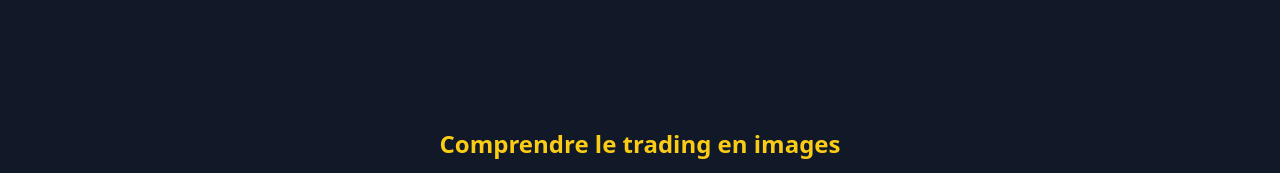
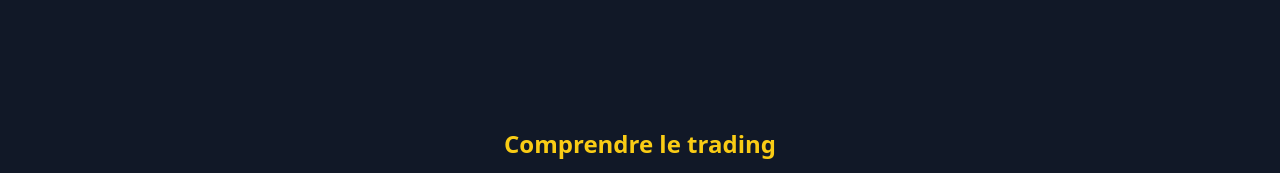
Before and after one commit to Bentshims/crypto-vision, a plain HTML site: page index.html in a window 1280 px wide. Shown: the part 1500-1673 px from the top of the page. Drawn offline with nearby package versions, Linux system fonts and the light colour scheme.

Commit message:
correction du titre comprendre le trading

```diff
--- a/index.html
+++ b/index.html
@@ -142,7 +142,7 @@
 
             <!-- Vidéo explicative du trading -->
             <div class="mt-12">
-                <h3 class="text-2xl font-semibold text-yellow-400 mb-4 text-center">Comprendre le trading en images</h3>
+                <h3 class="text-2xl font-semibold text-yellow-400 mb-4 text-center">Comprendre le trading</h3>
                 <div class="relative w-full max-w-4xl mx-auto rounded-lg overflow-hidden shadow-xl">
                 <video autoplay muted loop class="w-full h-[300px] object-cover rounded-lg border border-yellow-400">
                     <source src="https://videos.pexels.com/video-files/7580430/7580430-sd_960_506_25fps.mp4" type="video/mp4">
```
